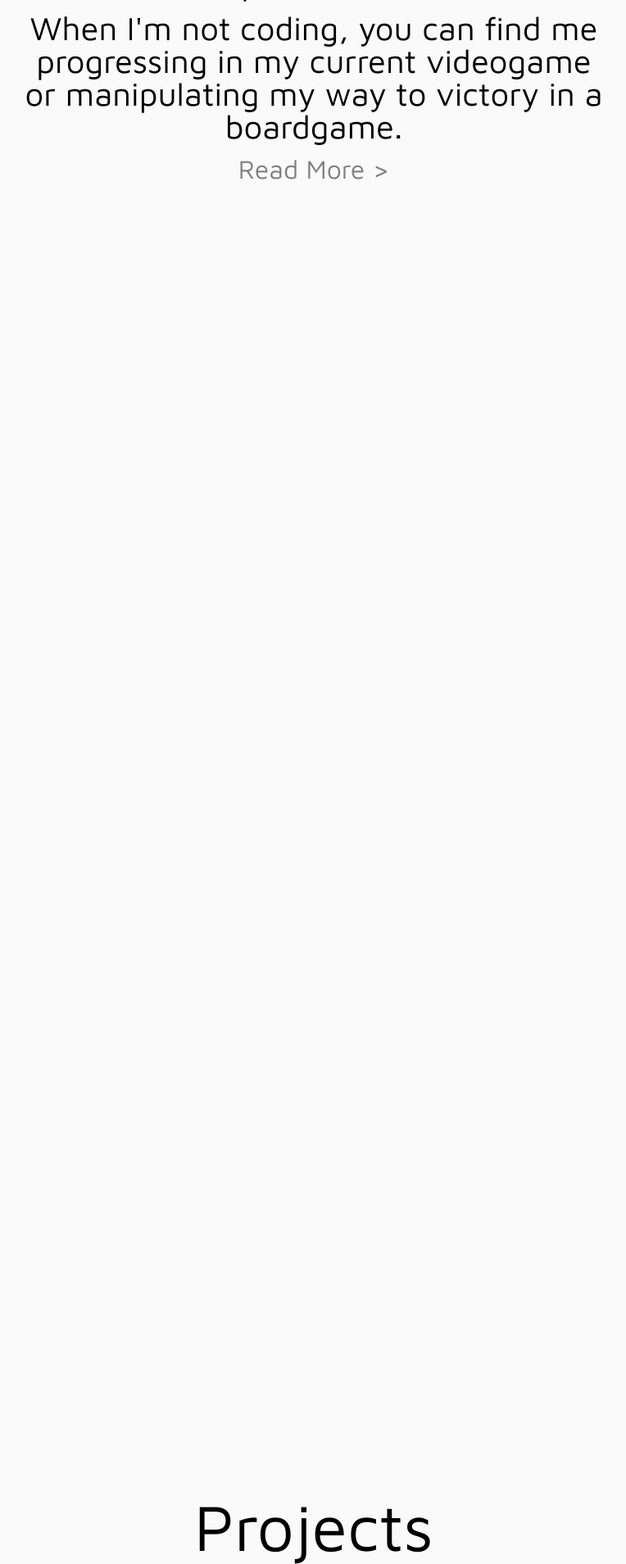
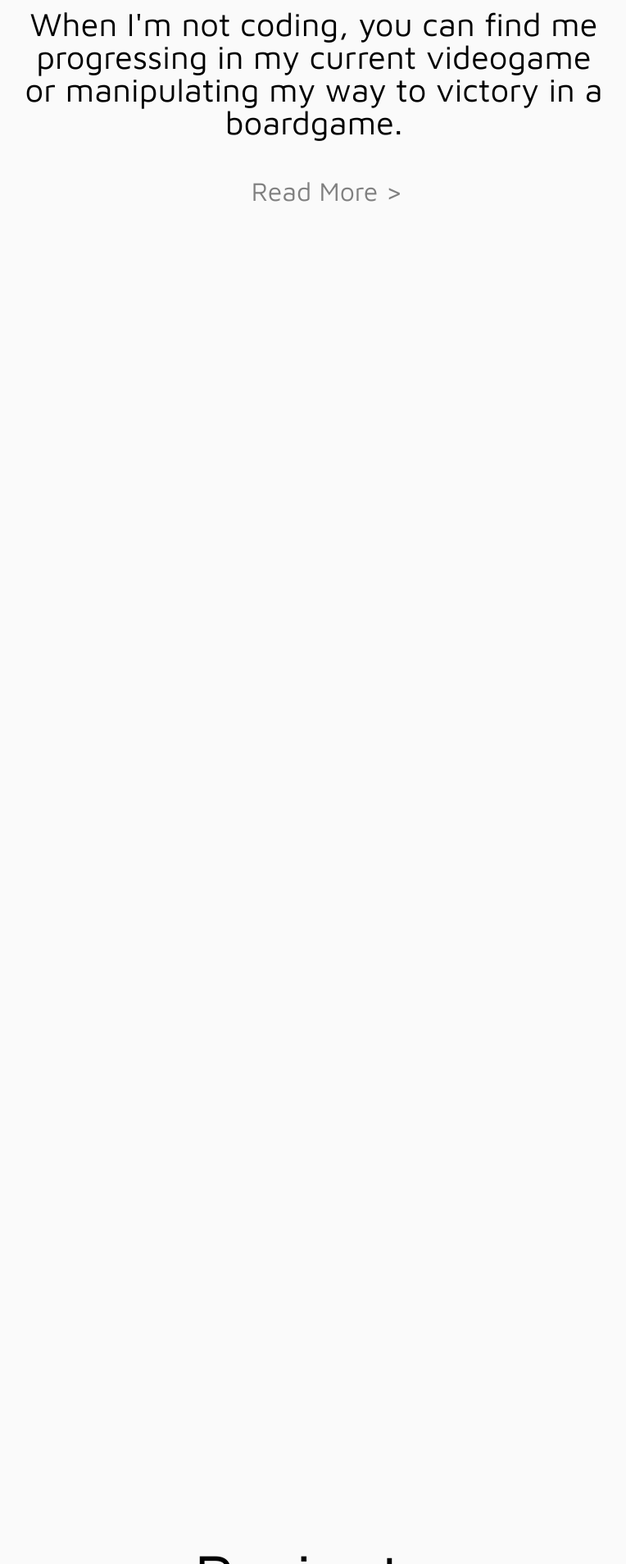
Before and after one commit to JonathanYiv/jonathanyiv.com, a PHP site: page / in a window 1280 px wide; the page is wider, and only the part inside the window is pictured. Shown: the part 2751-4659 px from the top of that part at 82% size, without its empty margins (257-1021 px from the left). Run offline with PHP 8.4, Linux system fonts and the light colour scheme; some libraries are stand-ins or nearby versions.

Commit message:
Complete Site

```diff
--- a/assets/stylesheets/default.css
+++ b/assets/stylesheets/default.css
@@ -1,3 +1,45 @@
+/* About Accordion */
+.tab {
+  position: relative;
+  margin-bottom: 1px;
+  width: 100%;
+  overflow: hidden;
+  text-align: center;
+}
+input {
+  position: absolute;
+  opacity: 0;
+  z-index: -1;
+}
+
+label {
+  position: relative;
+  display: block;
+  padding: 0 0 0 1em;
+  line-height: 3;
+  cursor: pointer;
+  font-size: 2em;
+  color: grey;
+}
+
+.tab-content {
+  max-height: 0;
+  overflow: hidden;
+  -webkit-transition: max-height .35s;
+       -o-transition: max-height .35s;
+          transition: max-height .35s;
+}
+
+.tab-content p {
+  margin: 1em;
+}
+
+input:checked ~ .tab-content {
+  max-height: 150em;
+}
+
+/* General Utility */
+
 * {
   box-sizing: border-box;
 }
@@ -42,7 +84,10 @@ small {
 
 /* Navigation Bar */
 nav {
+  position: fixed;
   padding-top: 5em;
+  width: 90%;
+  margin: 0 auto;
   display: flex;
   justify-content: space-between;
 }
@@ -68,7 +113,7 @@ main:last-child {
 /* Header */
 
 header {
-  margin-top: 5em;
+  margin-top: 20em;
   display: flex;
   flex-direction: column;
   align-items: center;
@@ -157,6 +202,8 @@ footer {
 /* Laptop Viewports */
 @media screen and (max-width: 1440px) {
   /* Navigation Bar */
+  nav { width: 85%; }
+
   .container { width: 85%; }
 
   nav img[src*="dragon"] { width: 15em; }
@@ -175,6 +222,8 @@ footer {
 
 @media screen and (max-width: 1024px) {
   /* Navigation Bar */
+  nav { width: 80%; }
+
   .container { width: 80%; }
 
   nav img[src*="dragon"] { width: 13em; }
@@ -186,7 +235,7 @@ footer {
   }
 
   /* Header */
-  header { margin-top: 2em; }
+  header { margin-top: 15em; }
 
   /* Technology Section */
   section#technology { margin-top: 6em; }
@@ -214,6 +263,8 @@ footer {
   h1 { font-size: 4em; }
 
   header p { font-size: 1.5em; }
+
+  header { margin-top: 10em; }
 
   /* Technology Section */
   section#technology * { height: 10em; }
--- a/index.html
+++ b/index.html
@@ -30,8 +30,8 @@
       </nav>
       <nav id="menu" class="panel" role="navigation">
         <ul>
-          <li><a href="#">About</a></li>
-          <li><a href="https://docs.google.com/document/d/1Zz7DPMV1Xztxhv5fNN5m0rTbP0EhjNppfhc3b074poI/edit?usp=sharing">Resume</a></li>
+          <li><a href="#overview">About</a></li>
+          <li><a href="https://docs.google.com/document/d/1Zz7DPMV1Xztxhv5fNN5m0rTbP0EhjNppfhc3b074poI/">Resume</a></li>
           <li>
             <a href="https://github.com/jonathanyiv">
               <i class="fab fa-github-alt fa-1x"></i>
@@ -74,7 +74,34 @@
             When I'm not coding, you can find me progressing in my current videogame or manipulating my way to victory in a boardgame.
           </p>
           <br>
-          <a href="#">Read More ></a>
+          <div class="tab">
+            <input id="tab-one" type="checkbox">
+            <label for="tab-one">Read More ></label>
+            <div class="tab-content">
+              <p>My name is Jonathan Yiv.</p>
+
+               <p>In 2013 I left home after graduating high school and started to live independently. I biked miles to my first job for minimum wage to support myself. After two years of hard work and promotions, I was given my own worn down Domino’s store to manage.</p>
+
+               <p>For the next two years, that store was my baby. I poured my heart and soul into making it outstanding. I built up a great team of reliable people, a network of manager colleagues, trained employees from the ground up until they could obtain their own stores, received awards, and broke store records.</p>
+
+               <p>I learned about opportunities for promotion, but realized that this isn’t what I want to do. I spent time reflecting, and discovered a passion for coding. I am passionate about building beautiful websites, managing big data, developing complex yet concise business logic, incorporating multiple languages, workflows, implementing creative solutions for challenging problems, and making a difference.</p>
+
+               <p>I want to be a software engineer.</p>
+
+               <p>I will strive to be a valuable asset to your company, both as an independent worker, and as a team player.</p>
+
+               <p>I will demonstrate determination and grit when it comes to learning new skills needed for the job.</p>
+
+               <p>I will make great effort to go above and beyond while fulfilling all tasks given to me.</p>
+
+               <p>I am the guy that gets it done.</p>
+
+               <p>…</p>
+
+               <p>When I’m not coding, you can find me progressing in my current videogame or manipulating my way to victory in a boardgame.</p>
+            </div>
+          </div>
+
         </section>
       </main>
       <main>
```
Also changed, not shown: README.md, assets/images/screenshot.png (added).
